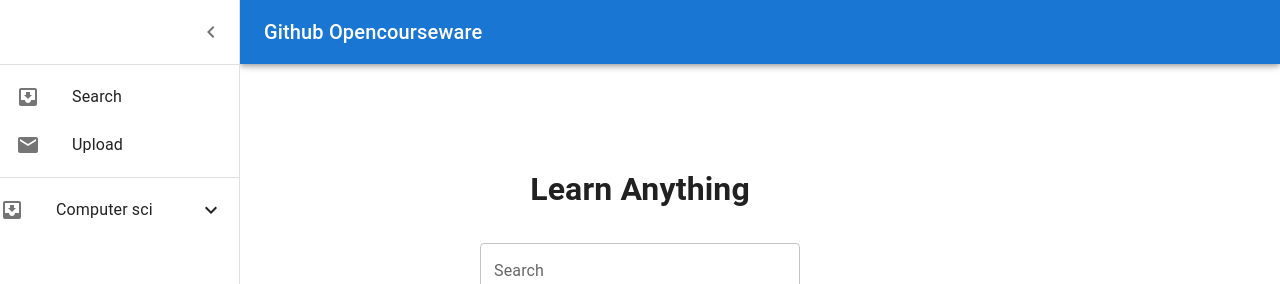
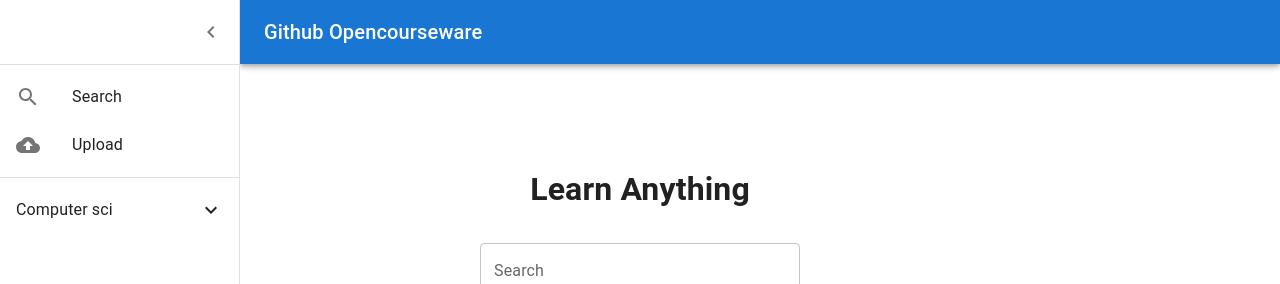
Before and after one commit to myfatemi04/cactus-courseware-frontend, a React (Create React App) app: page / in a window 1280 px wide. Both pictures are taken after a click on the button "open drawer". Shown: the top 284 px of the page. Built offline with nearby package versions, Linux system fonts and the light colour scheme; the HTML template or start-up script is replaced by a standard one.

Commit message:
improve look of sidebar

```diff
--- a/src/components/Drawer.tsx
+++ b/src/components/Drawer.tsx
@@ -15,6 +15,8 @@
 import List from "@mui/material/List";
 import ListItem from "@mui/material/ListItem";
 import ListItemIcon from "@mui/material/ListItemIcon";
+import CloudUploadIcon from '@mui/icons-material/CloudUpload';
+import SearchIcon from '@mui/icons-material/Search';
 import ListItemText from "@mui/material/ListItemText";
 import { styled, useTheme } from "@mui/material/styles";
 import Toolbar from "@mui/material/Toolbar";
@@ -112,11 +114,8 @@
       <ListItem
         button
         onClick={handleOpenSettings}
-        sx={{ pl: props.depth * 2 }}
+        sx={{ pl: props.depth * 2 +2}}
       >
-        <ListItemIcon>
-          <InboxIcon />
-        </ListItemIcon>
         <ListItemText primary={props.title} />
         {openCollapse ? <ExpandLess /> : <ExpandMore />}
       </ListItem>
@@ -204,7 +203,7 @@
           {["Search", "Upload"].map((text, index) => (
             <ListItem button key={text} component={Link} to={"/" + text}>
               <ListItemIcon>
-                {index % 2 === 0 ? <InboxIcon /> : <MailIcon />}
+                {index % 2 === 0 ? <SearchIcon /> : <CloudUploadIcon />}
               </ListItemIcon>
               <ListItemText primary={text} />
             </ListItem>
@@ -213,19 +212,6 @@
         <Divider />
         <List>
           {sections.map((item) => item)}
-          {courses.map((course, index) => (
-            <ListItem
-              button
-              key={course.title}
-              component={Link}
-              to={"/courses/" + course.title}
-            >
-              <ListItemIcon>
-                {index % 2 === 0 ? <InboxIcon /> : <MailIcon />}
-              </ListItemIcon>
-              <ListItemText primary={course.title} />
-            </ListItem>
-          ))}
         </List>
       </Drawer>
       <Main open={open}>
```
